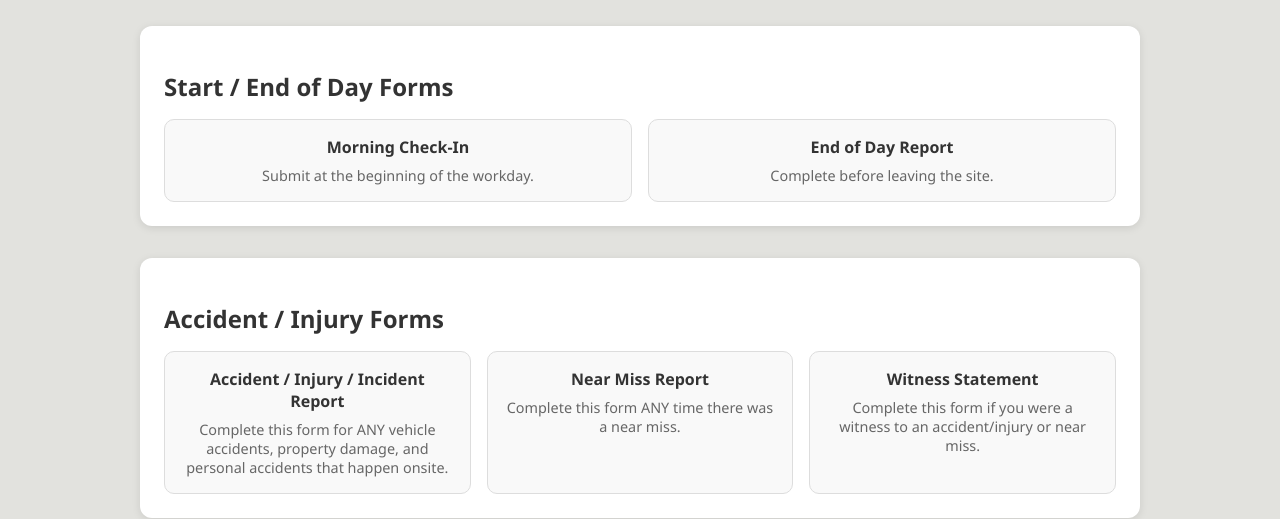
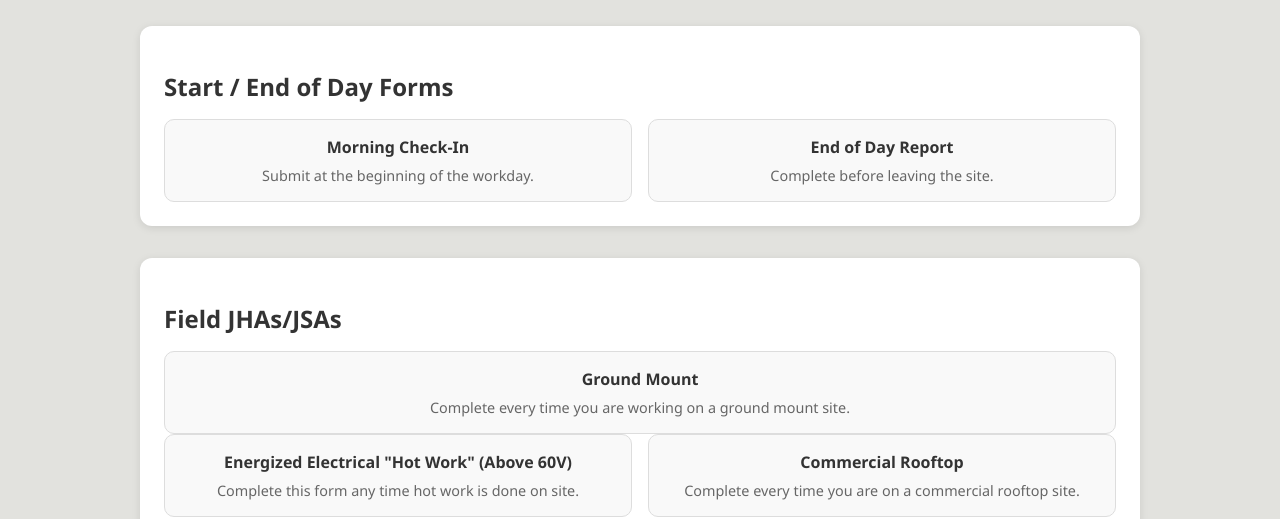
Before and after one commit to SunVestIT/PEECForms, a plain HTML site: page index.html in a window 1280 px wide. Shown: the part 281-800 px from the top of the page. Drawn offline with Linux system fonts and the light colour scheme.

Commit message:
Update index.html - add jha/jsas

```diff
--- a/index.html
+++ b/index.html
@@ -99,6 +99,24 @@
     </div>
 
     <div class="category">
+      <h2>Field JHAs/JSAs</h2>
+       <div class="link-box">
+          <strong><a href="https://form.jotform.com/251064775117154">Ground Mount</a></strong>
+          <p>Complete every time you are working on a ground mount site.</p>
+        </div>
+      <div class="link-list">
+        <div class="link-box">
+          <strong><a href="https://form.jotform.com/251065373622150">Energized Electrical "Hot Work" (Above 60V)</a></strong>
+          <p>Complete this form any time hot work is done on site.</p>
+        </div>
+        <div class="link-box">
+          <strong><a href="https://form.jotform.com/251065344763154">Commercial Rooftop</a></strong>
+          <p>Complete every time you are on a commercial rooftop site.</p>
+        </div>
+      </div>
+    </div>
+
+    <div class="category">
       <h2>Accident / Injury Forms</h2>
       <div class="link-list">
         <div class="link-box">
```
